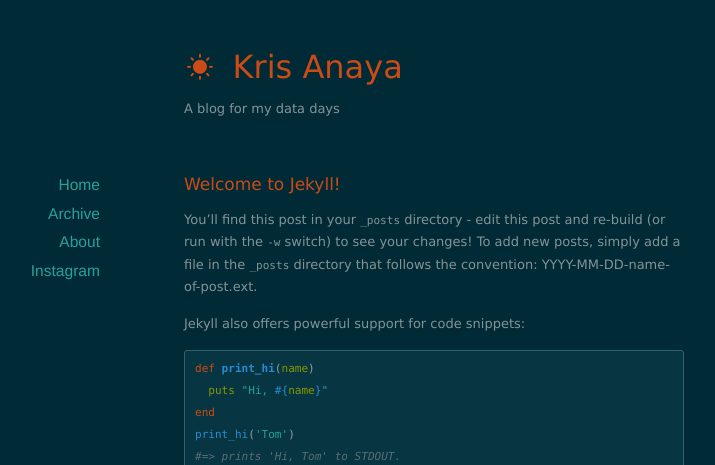
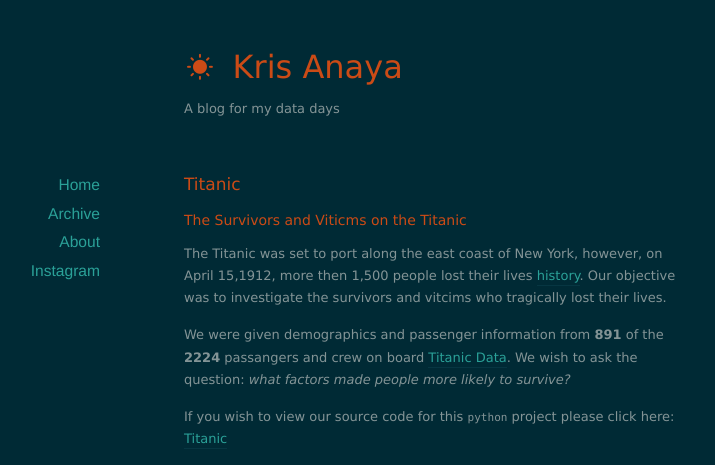
Before and after one commit to krismanaya/krismanaya.github.io, a Jekyll site: the page built from _posts/2013-06-05-welcome-to-jekyll.markdown, in a window 1280 px wide. Shown: the top 465 px of the page, without its empty margins (206-921 px from the left). Built offline with Jekyll 4.4.1, drawn with Linux system fonts in a browser that asks for light colours; nearby versions of some CDN libraries; some of the changed text lies outside the part shown; grey boxes are pictures that could not be loaded.

Commit message:
Talk about the Titanic

````diff
--- a/_posts/2013-06-05-welcome-to-jekyll.markdown
+++ b/_posts/2013-06-05-welcome-to-jekyll.markdown
@@ -1,24 +1,15 @@
 ---
 layout: post
-title:  "Welcome to Jekyll!"
+title:  "Titanic"
 date:   2013-06-05 17:06:25
 categories: jekyll update
 ---
 
-You'll find this post in your `_posts` directory - edit this post and re-build (or run with the `-w` switch) to see your changes!
-To add new posts, simply add a file in the `_posts` directory that follows the convention: YYYY-MM-DD-name-of-post.ext.
+### The Survivors and Viticms on the Titanic
+The Titanic was set to port along the east coast of New York, however, on April 15,1912, more then 1,500 people lost their lives [history](https://history.com/topics/titanic). Our objective was to investigate the survivors and vitcims who tragically lost their lives.
 
-Jekyll also offers powerful support for code snippets:
+We were given demographics and passenger information from **891** of the **2224** passangers and crew on board [Titanic Data](https://d17h27t6h515a5.cloudfront.net/topher/2016/September/57e9a84c_titanic-data/titanic-data.csv). We wish to ask the question: *what factors made people more likely to survive?*
 
-{% highlight ruby %}
-def print_hi(name)
-  puts "Hi, #{name}"
-end
-print_hi('Tom')
-#=> prints 'Hi, Tom' to STDOUT.
-{% endhighlight %}
+If you wish to view our source code for this ```python``` project please click here: [Titanic](https://github.com/krismanaya/udacity_data_analyst/blob/master/project_2/titanic_src/Titanic%20Project%202%20.ipynb)
 
-Check out the [Jekyll docs][jekyll] for more info on how to get the most out of Jekyll. File all bugs/feature requests at [Jekyll's GitHub repo][jekyll-gh].
-
-[jekyll-gh]: https://github.com/mojombo/jekyll
-[jekyll]:    http://jekyllrb.com
+<iframe width="640" height="360" src="https://www.youtube.com/embed/FSGeskFzE0s" frameborder="0" allowfullscreen></iframe>
````
